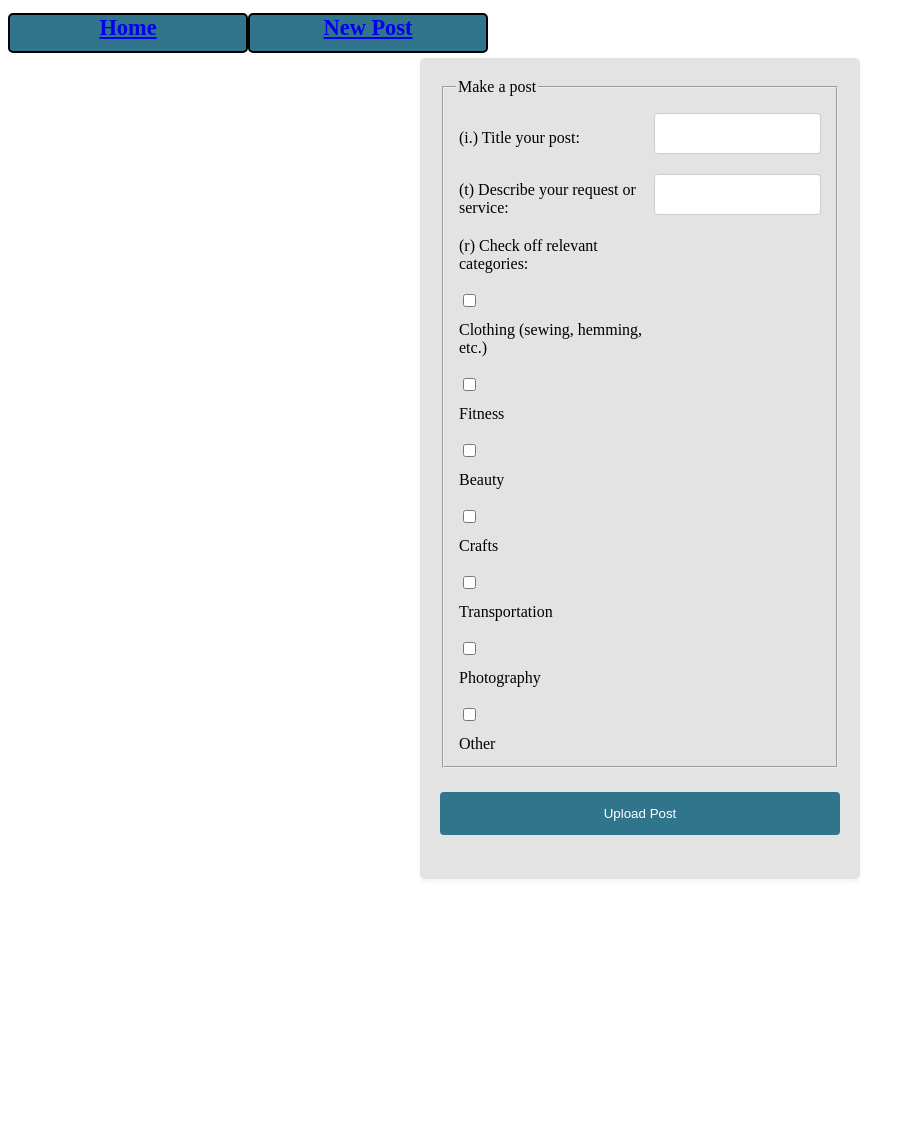
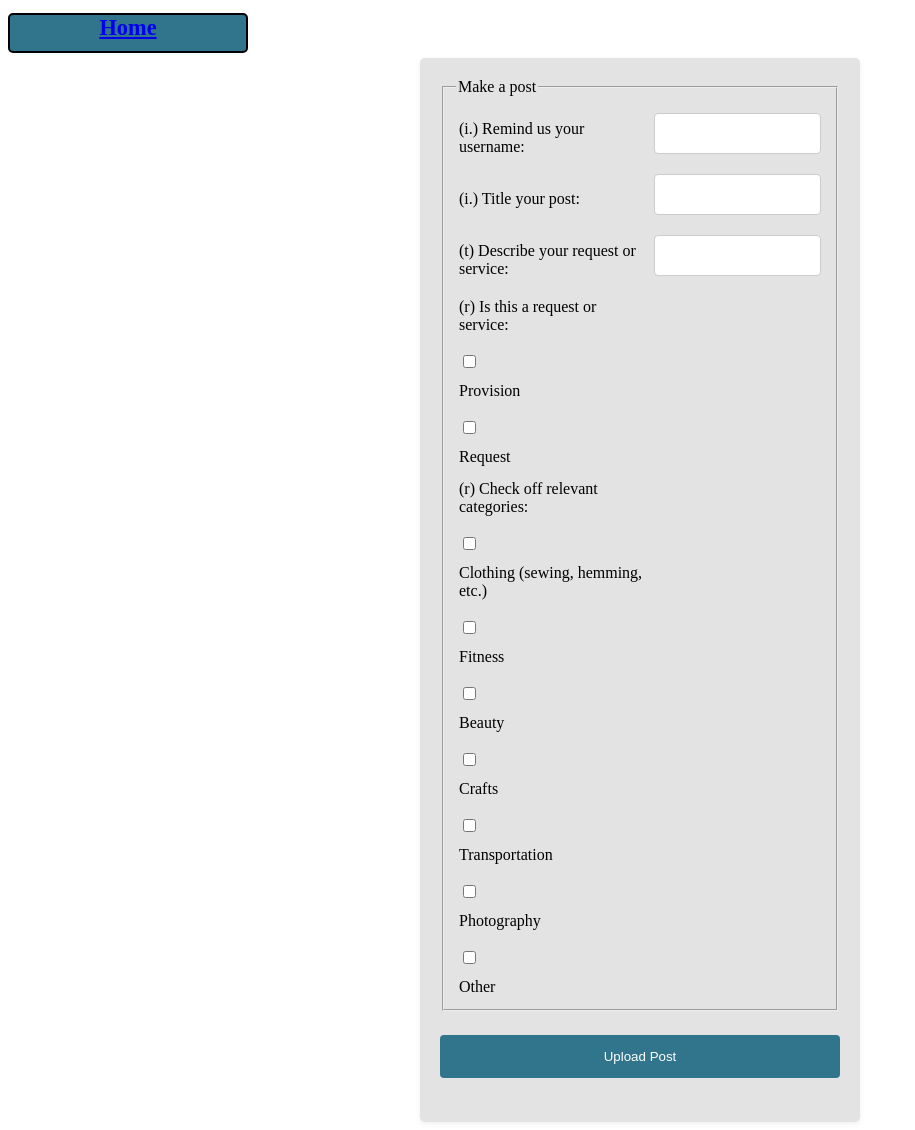
Before and after one commit to nkd03/Wendy-Works, a Flask app: page /insert/ in a window 1280 px wide. Shown: the whole page, without its empty margins (0-915 px from the left). Before the commit the page ends 879 px from the top, so only its background shows below. Run offline with Flask 3, Linux system fonts and the light colour scheme.

Commit message:
updates to db and querying

```diff
--- a/templates/base.html
+++ b/templates/base.html
@@ -17,11 +17,12 @@
   <ul>
     {% if 'uid' not in session %}
       <li><a href="{{ url_for('index') }}">Home</a></li>
-      <li><a href="{{url_for('insert_post')}}"> New Post</a></li>
+
     {% else %}
       <li><a href="{{ url_for('logout') }}">Logout</a></li>
       <li><a href="{{ url_for('profile', uid=session['uid']) }}">Profile</a></li>
       <li><a href="{{url_for('posts')}}"> Posts</a></li>
+      <li><a href="{{url_for('insert_post')}}"> New Post</a></li>
 
     {% endif %}
   </ul>
--- a/templates/post.html
+++ b/templates/post.html
@@ -5,12 +5,24 @@
     <fieldset>
     <legend>Make a post</legend>
     <table>
-        <tr><td><label for="title" accesskey="i">(i.) Title your post:</label></td>
+        <tr><td><label for="u_name" accesskey="i">(i.) Remind us your username:</label></td>
+            <td><input id="u_name" type="text" name="u_name"></td></tr>
+
+            <tr><td><label for="title" accesskey="i">(i.) Title your post:</label></td>
             <td><input id="title" type="text" name="title"></td></tr>
 
         <tr><td><label for="body" accesskey="t">(t) Describe your request or service:</label></td>
             <td><input id="body" type="text" name="body"></td></tr>
 
+        <tr><td><label for="type" accesskey="r">(r) Is this a request or service:</label> <br>
+            <input type="checkbox" id="provision" name="type" value="provision" />
+            <label for="provision">Provision</label>
+            <br>
+
+            <input type="checkbox" id="request" name="type" value="request" />
+            <label for="request">Request</label>
+
+            </td></tr>
 
         <tr><td><label for="category" accesskey="r">(r) Check off relevant categories:</label> <br>
 
```
